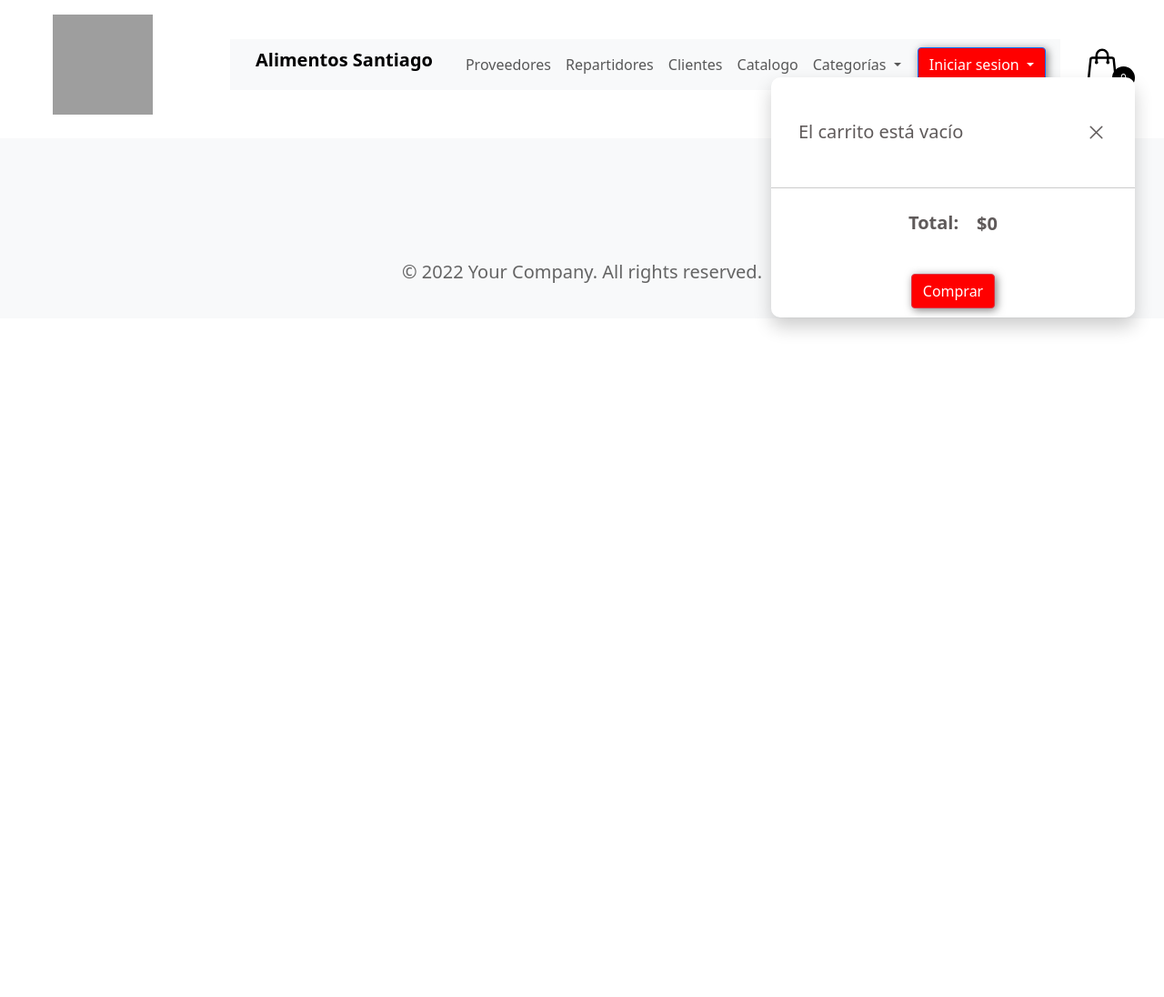
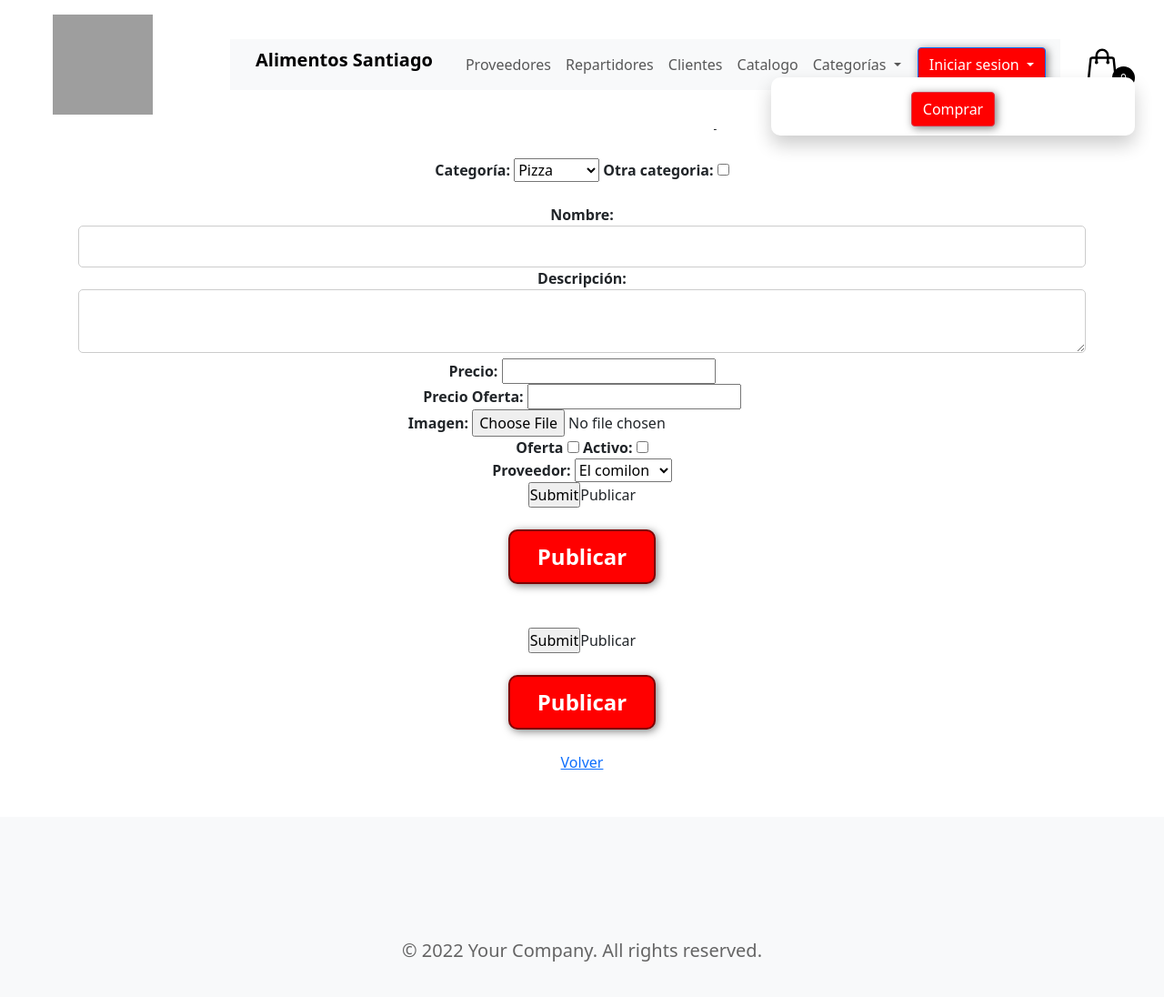
Before and after one commit to DanGodfray/1-AlimentosSantiago, a Django app: page /proveedores/publicaciones/ in a window 1280 px wide. Shown: the whole page at 91% size. Before the commit the page ends 366 px from the top, so only its background shows below. Run offline with Django 5.2, Linux system fonts and the light colour scheme; data comes from the database, SQL or seed files in the repository; both versions use the stored data as it was after the commit; some libraries are stand-ins or nearby versions; grey boxes are pictures that could not be loaded.

Commit message:
comit crud fallido

```diff
--- a/usuarios/templates/usuarios/main.html
+++ b/usuarios/templates/usuarios/main.html
@@ -12,6 +12,11 @@
     <link href="https://cdn.jsdelivr.net/npm/bootstrap@5.3.3/dist/css/bootstrap.min.css" rel="stylesheet"
         integrity="sha384-QWTKZyjpPEjISv5WaRU9OFeRpok6YctnYmDr5pNlyT2bRjXh0JMhjY6hW+ALEwIH" crossorigin="anonymous">
     <link rel="stylesheet" href="https://stackpath.bootstrapcdn.com/bootstrap/5.0.0-alpha1/css/bootstrap.min.css">
+
+    {% block extra_head %}
+
+
+    {% endblock %}
 </head>
 <body>
 
--- /dev/null
+++ b/usuarios/templates/usuarios/plato_add.html
@@ -0,0 +1,149 @@
+{%  extends "usuarios/main.html"  %}
+{% load static %}
+
+{% block extra_head %}
+<style>
+    #otracat{
+        display: none;
+    }
+    #otracat2{
+        display: none;
+    }
+    #categoria {
+        opacity: 1; /* Default opacity */
+    }
+    #categoria:disabled {
+        opacity: 0.5; /* Reduced opacity when disabled */
+        pointer-events: none; /* Disable pointer events */
+    }
+    .hidden {
+        display: none; /* Hidden style */
+    }
+</style>
+{% endblock %}
+
+{% block container %}
+<h1>Publicar </h1>
+
+<div style="text-align: center">
+    <h2>Formulario de CRUD de plato</h2><br>
+    <form action="registroPlato" method="POST">
+        <!--token de seguridad obligatorio para el traslado de datos-->
+        {% csrf_token %}
+
+        <label id="categoria2" for="categoria">Categoría:</label>
+        <select id="categoria" name="categoria" value="" required>
+
+        {% for categoria in listaCategorias %}
+
+            {% if categoria.nom_categoria == listaPlatos.id_plato.nom_plato %}
+                <option  value="{{categoria.nom_categoria}}" selected>{{categoria.nom_categoria}}</option>
+            {% else %}
+                <option value="{{categoria.nom_categoria}}">{{categoria.nom_categoria}}</option>
+            {% endif %}
+        {% endfor %}
+        </select>
+
+        <label for="categoria">Otra categoria:</label>
+        <input type="checkbox" id="categoria-checkbox" name="categoria">
+        <br>
+
+        <label id="otracat2" for="otracat">Nombre Categoria:</label>
+        <input type="text" id="otracat" name="categoria" required>
+        <br>
+
+        <label for="nombre">Nombre:</label>
+        <input type="text" name="nombre"  >
+        <br>
+
+        <label for="descripcion">Descripción:</label>
+        <textarea name="descripcion"></textarea>
+        <br>
+
+        <label for="precio">Precio:</label>
+        <input type="number" name="precio" id="precio" required>
+        <br>
+
+        <label for="oferta">Precio Oferta:</label>
+        <input type="number" name="oferta" id="oferta">
+        <br>
+
+        <label for="foto">Imagen:</label>
+        <input type="file" name="imagen" id="imagen" required>
+        <br>
+
+        <label for="descuento_activo">Oferta</label>
+        <input type="checkbox" name="descuento_activo">
+
+        <label for="disponible">Activo:</label>
+        <input type="checkbox" name="plato_activo">
+        <br>
+
+        <label id="proveedor" for="proveedor">Proveedor:</label>
+        <select id="proveedor" name="proveedor" value="" required>
+
+            {% for proveedor in listaProveedores %}
+
+                {% if proveedor.nombre_proveedor == listaPlatos.id_plato.nombre_plato %}
+                    <option  value="{{proveedor.nombre_proveedor}}" selected>{{proveedor.nombre_proveedor}}</option>
+                {% else %}
+                    <option value="{{proveedor.nombre_proveedor}}">{{proveedor.nombre_proveedor}}</option>
+                {% endif %}
+            {% endfor %}
+            <br>
+        </select>
+
+        <br>
+        <input type="submit" name="opcion">Publicar</input>
+        <br>
+        <br>
+        <button type="submit" name="opcion">Publicar</button>
+        <br>
+    </form>
+    <br>
+    <input type="submit" name="opcion">Publicar</input>
+    <br>
+    <br>
+    <button type="submit" name="opcion">Publicar</button>
+    <br>
+
+    <a href="{% url 'proveedor' %}">Volver</a>
+    <br>
+
+</div>
+
+<script>
+    var categoriaCheckbox = document.getElementById('categoria-checkbox');
+    var otracatInput = document.getElementById('otracat');
+    var otracat2Input = document.getElementById('otracat2');
+    var categoriaSelect = document.getElementById('categoria');
+    var categoria2Select = document.getElementById('categoria2');
+
+    categoriaCheckbox.addEventListener('change', function() {
+        if (this.checked) {
+            otracatInput.style.display = 'block';
+            otracat2Input.style.display = 'block';
+            otracatInput.classList.remove('hidden'); // Show otracatInput
+            categoriaSelect.classList.add('hidden'); // Hide categoriaSelect
+            categoria2Select.classList.add('hidden'); // Hide categoriaSelect
+        } else {
+            otracatInput.style.display = 'none';
+            otracat2Input.style.display = 'none';
+            otracatInput.classList.add('hidden'); // Hide otracatInput
+            categoriaSelect.classList.remove('hidden'); // Show categoriaSelect
+            categoria2Select.classList.remove('hidden'); // Show categoriaSelect
+        }
+    });
+</script>
+
+
+
+<script src="https://ajax.googleapis.com/ajax/libs/jquery/3.6.0/jquery.min.js"></script>
+
+<script> //<!--ESTE SCRIPT SE UTILIZA PARA OCULTAR EL DIV DE MENSAJES DE ERROR O EXITO-->
+    $(document).ready(function(){
+        $('#idMensajes').delay(3000).fadeOut("slow");
+    });
+</script>
+
+{% endblock %}
--- a/usuarios/templates/usuarios/proveedor.html
+++ b/usuarios/templates/usuarios/proveedor.html
@@ -1,4 +1,5 @@
 {%  extends "usuarios/main.html"  %}
+{% load static %}
 
 <!-- extension de la pagina main donde se encuentra el navbar -->
 
--- a/usuarios/views.py
+++ b/usuarios/views.py
@@ -4,6 +4,7 @@ from ecommerce.models import Categoria, Plato
 from .models import Proveedor, Venta
 from django.core.paginator import Paginator
 from django.contrib import messages
+from datetime import date
 
 # Create your views here.
 
@@ -62,27 +63,65 @@ def pausarPlato(request):
     return render(request, 'usuarios/proveedor.html', context)
 
 def registrarPlato(request):
-    if request.method == 'POST':
-        nombre = request.POST.get('nombre')
-        descripcion = request.POST.get('descripcion')
-        precio = request.POST.get('precio')
-        oferta = request.POST.get('oferta')
-        categoria = request.POST.get('categoria')
-        foto = request.FILES.get('foto')
 
-        #se obtiene el id de la categoria seleccionada
-        categoria = Categoria.objects.get(nom_categoria=categoria)
-        #se crea un nuevo plato
-        plato = Plato(id_categoria=categoria,
-                      nom_plato=nombre,
-                      descripcion_plato=descripcion,
-                      precio_plato=precio,
-                      oferta_plato=oferta,
-                      foto_plato=foto)
-        plato.save()
-        messages.success(request, 'Plato registrado correctamente')
-        return redirect('registroPlato')
-    else:
+    try:
+        if request.method != 'POST':
+
+            print("no es post")
+
+            plato = Plato.objects.all()
+            categoria = Categoria.objects.all()
+            proveedor = Proveedor.objects.all()
+
+            #se obtienen los datos del formulario si selecciona otra categoria
+            context = {"listaPlatos": plato ,"listaCategorias":categoria, "listaProveedores":proveedor}
+
+            print("se rednderio default")
+            return render(request, 'usuarios/plato_add.html', context)
+
+        else:
+            print("es post")
+
+            categoria = request.POST.get('categoria')
+            nombre = request.POST.get('nombre')
+            descripcion = request.POST.get('descripcion')
+            precio = request.POST.get('precio')
+            oferta = request.POST.get('oferta')
+            foto = request.FILES.get('foto')
+            proveedor = request.POST.get('proveedor')
+            #se registra la fecha de registro del plato
+            fecha = date.today()
+            descuento = request.POST.get('descuento')
+            plato_activo = request.POST.get('plato_activo')
+            proveedor = request.POST.get('proveedor')
+
+            objetoProveedor = Proveedor.objects.get(id_proveedor=proveedor)
+
+            #se obtiene el id de la categoria seleccionada
+            objetoCategoria = Categoria.objects.get(nom_categoria=categoria)
+
+            #se crea un nuevo plato
+            objetoPlato = Plato(id_categoria=objetoCategoria,
+                        nom_plato=nombre,
+                        descripcion_plato=descripcion,
+                        precio_plato=precio,
+                        oferta_plato=oferta,
+                        foto_plato=foto,
+                        fecha_publicacion=fecha,
+                        descuento_activo=descuento,
+                        plato_activo=plato_activo,
+                        proveedor=objetoProveedor)
+
+            objetoPlato.save()
+            context = {"mensaje":"Plato registrado correctamente"}
+            messages.success(request, 'Plato registrado correctamente')
+            return render(request, 'usuarios/plato_add.html', context)
+
+    except Exception as e:
+        print(e)
+        plato = Plato.objects.all()
         categoria = Categoria.objects.all()
-        context = {"categorias":categoria}
-        return render(request, 'ecommerce/publicaciones.html', context)
+        proveedor = Proveedor.objects.all()
+        context = {"mensaje":"Error al registrar el plato", "listaPlatos": plato ,"listaCategorias":categoria, "listaProveedores":proveedor}
+        messages.error(request, 'Error al registrar el plato')
+        return render(request, 'usuarios/plato_add.html', context)
```
Also changed, not shown: ecommerce/views.py (+12 -5 lines), usuarios/templates/usuarios/plato_add.txt (added, +149 -0 lines), db.sqlite3.
